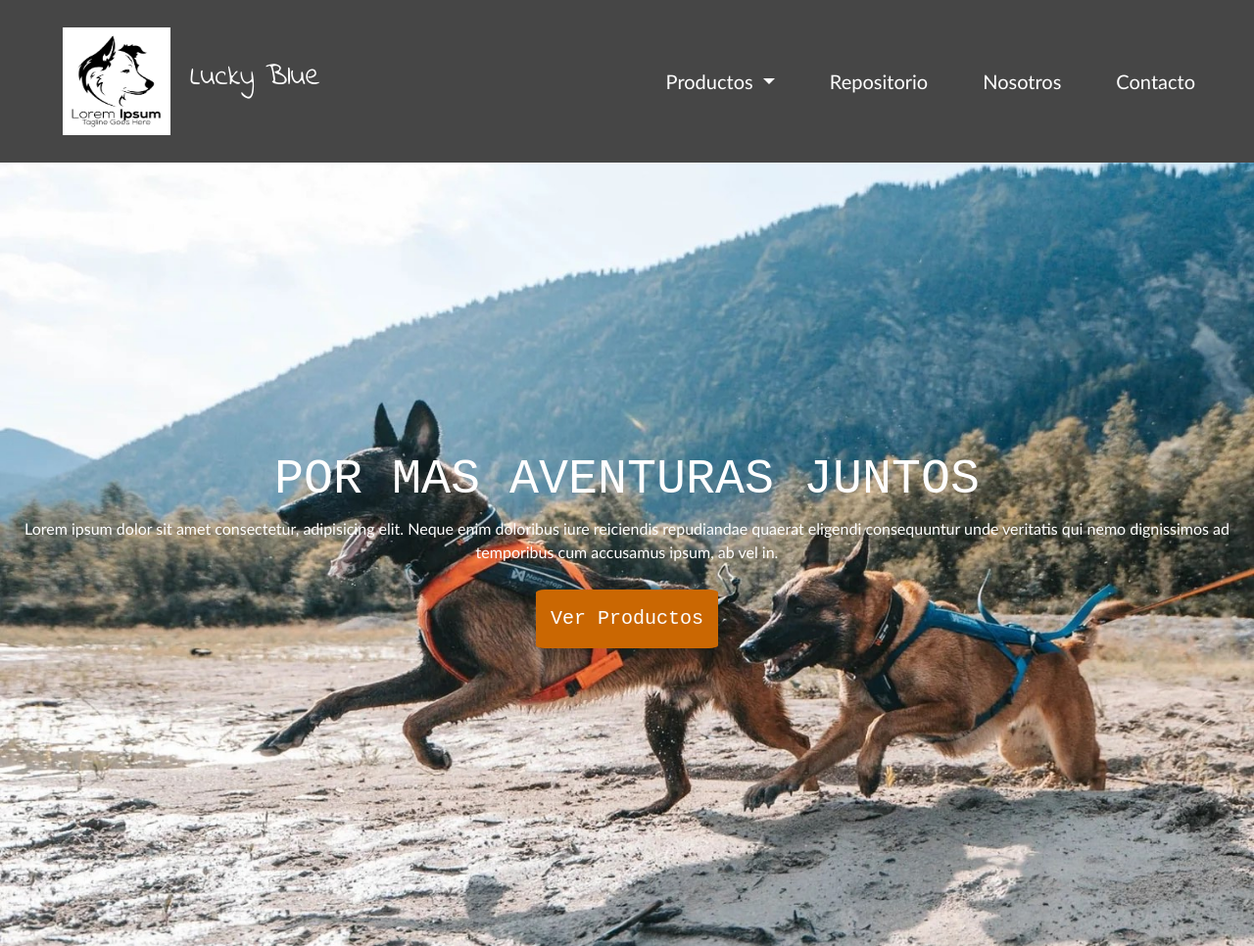
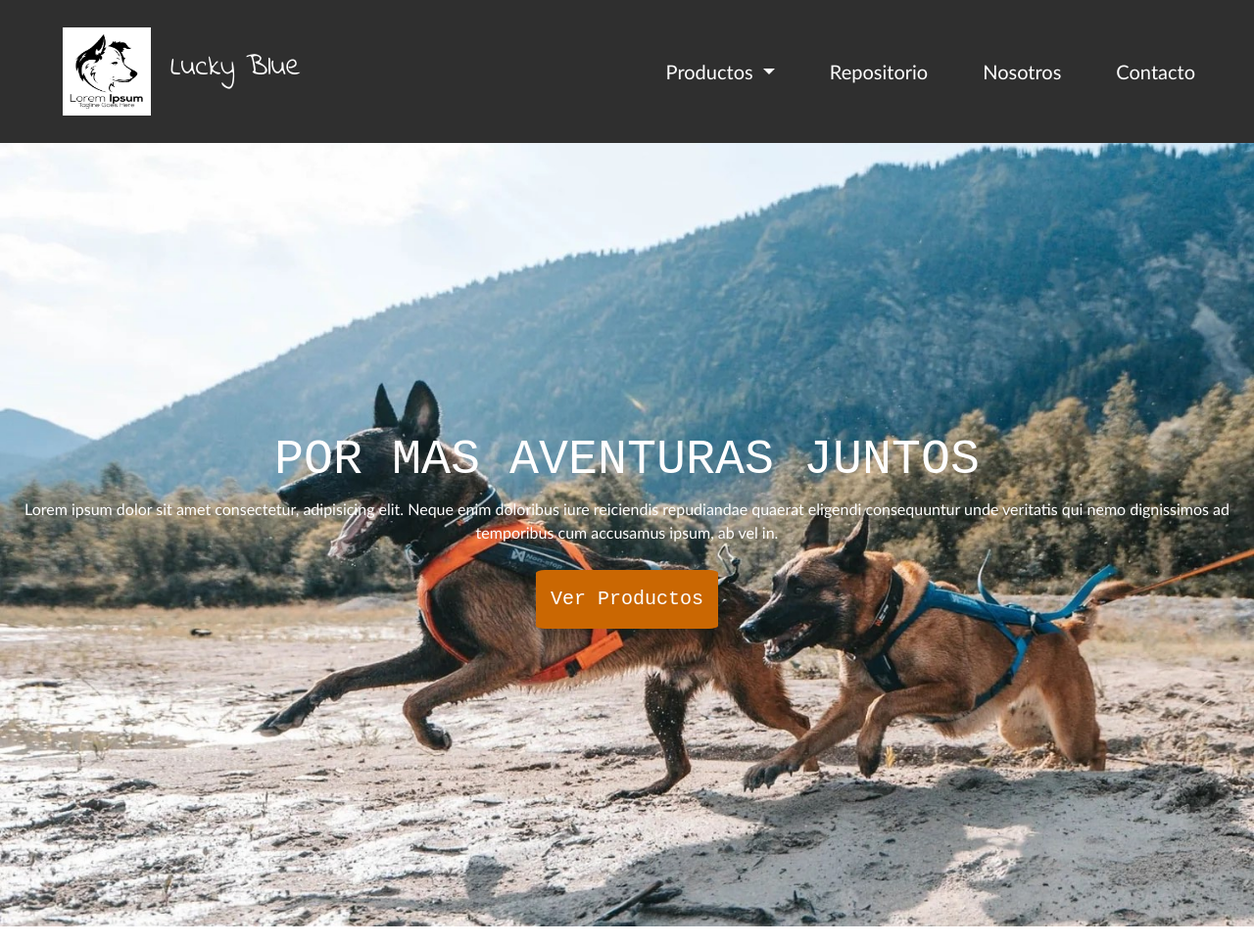
Before and after one commit to MilagrosPerez/LuckyBlue, a plain HTML site: page index.html in a window 1280 px wide. Shown: the top 966 px of the page at 98% size. Drawn offline with nearby package versions, Linux system fonts and the light colour scheme.

Commit message:
achico logo

```diff
--- a/css/style.css
+++ b/css/style.css
@@ -37,9 +37,9 @@ header .logo h1 {
 
 header .logo a img {
   /* width = ancho */
-  width: 150px;
+  width: 130px;
   /* height = altura */
-  height: 150px;
+  height: 130px;
   padding: 20px;
 }
 
@@ -98,7 +98,7 @@ header nav ul li a:hover {
 }
 
 .bg-dark {
-  background-color: #464646!important;
+  background-color: #242424a7!important;
 }
 
 .submenu {
```
